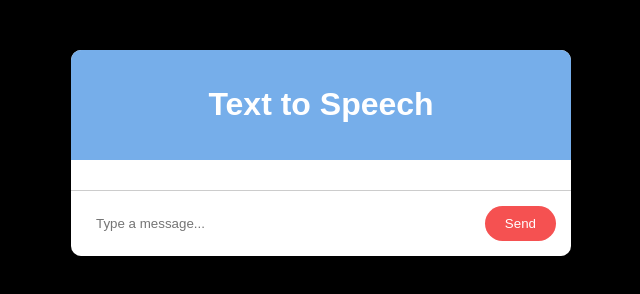
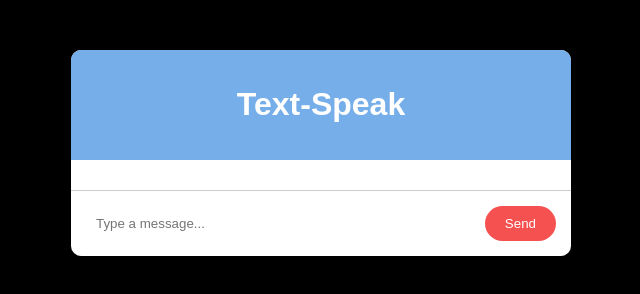
Before and after one commit to Praveen-M12/Text-Speech, a plain HTML site: page index.html in a window 1280 px wide. Shown: the whole page, without its empty margins (319-959 px from the left). Drawn offline with Linux system fonts and the light colour scheme.

Commit message:
update header

```diff
--- a/index.html
+++ b/index.html
@@ -9,7 +9,7 @@
 <body>
     <div class="chat-container">
         <div class="chat-header">
-            <h1>Text to Speech</h1>
+            <h1>Text-Speak</h1>
         </div>
         <div class="chat-messages" id="chat-messages">
             <!-- Messages will be dynamically added here -->
```
